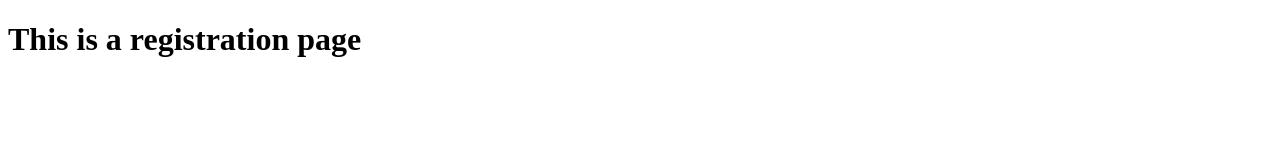
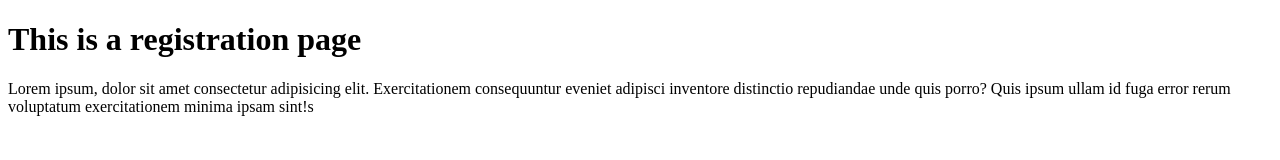
Before and after one commit to tanmaypatil14/Practice-Demo1, a plain HTML site: page register.html in a window 1280 px wide. Drawn offline with Linux system fonts and the light colour scheme.

Commit message:
Added paragraph in register.html file by Tanmay

```diff
--- a/register.html
+++ b/register.html
@@ -1,11 +1,17 @@
 <!DOCTYPE html>
 <html lang="en">
+
 <head>
     <meta charset="UTF-8">
     <meta name="viewport" content="width=device-width, initial-scale=1.0">
     <title>Registration Page</title>
 </head>
+
 <body>
     <h1>This is a registration page</h1>
+    <p>Lorem ipsum, dolor sit amet consectetur adipisicing elit. Exercitationem consequuntur eveniet adipisci inventore
+        distinctio repudiandae unde quis porro? Quis ipsum ullam id fuga error rerum voluptatum exercitationem minima
+        ipsam sint!s</p>
 </body>
+
 </html>
```
